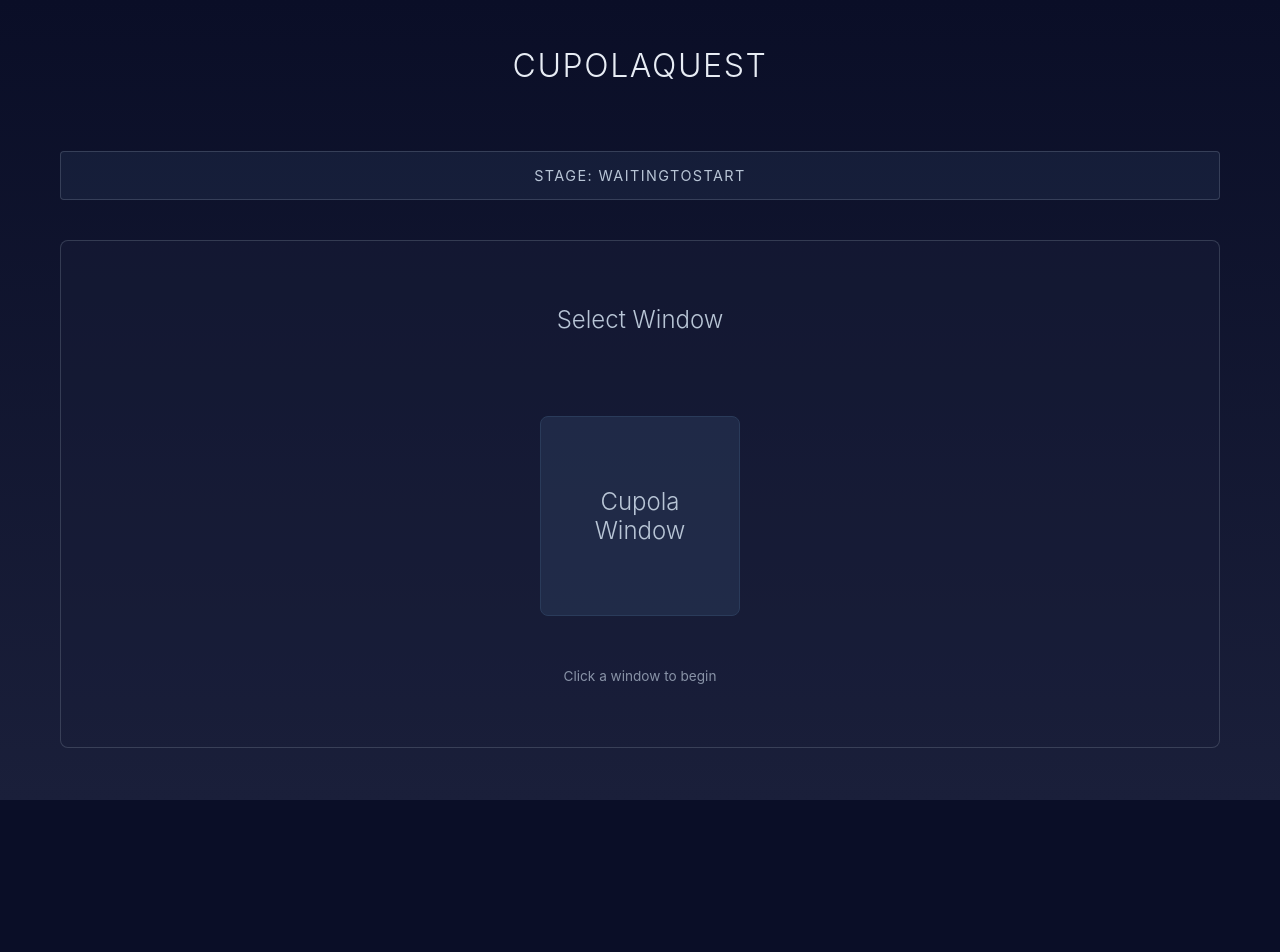
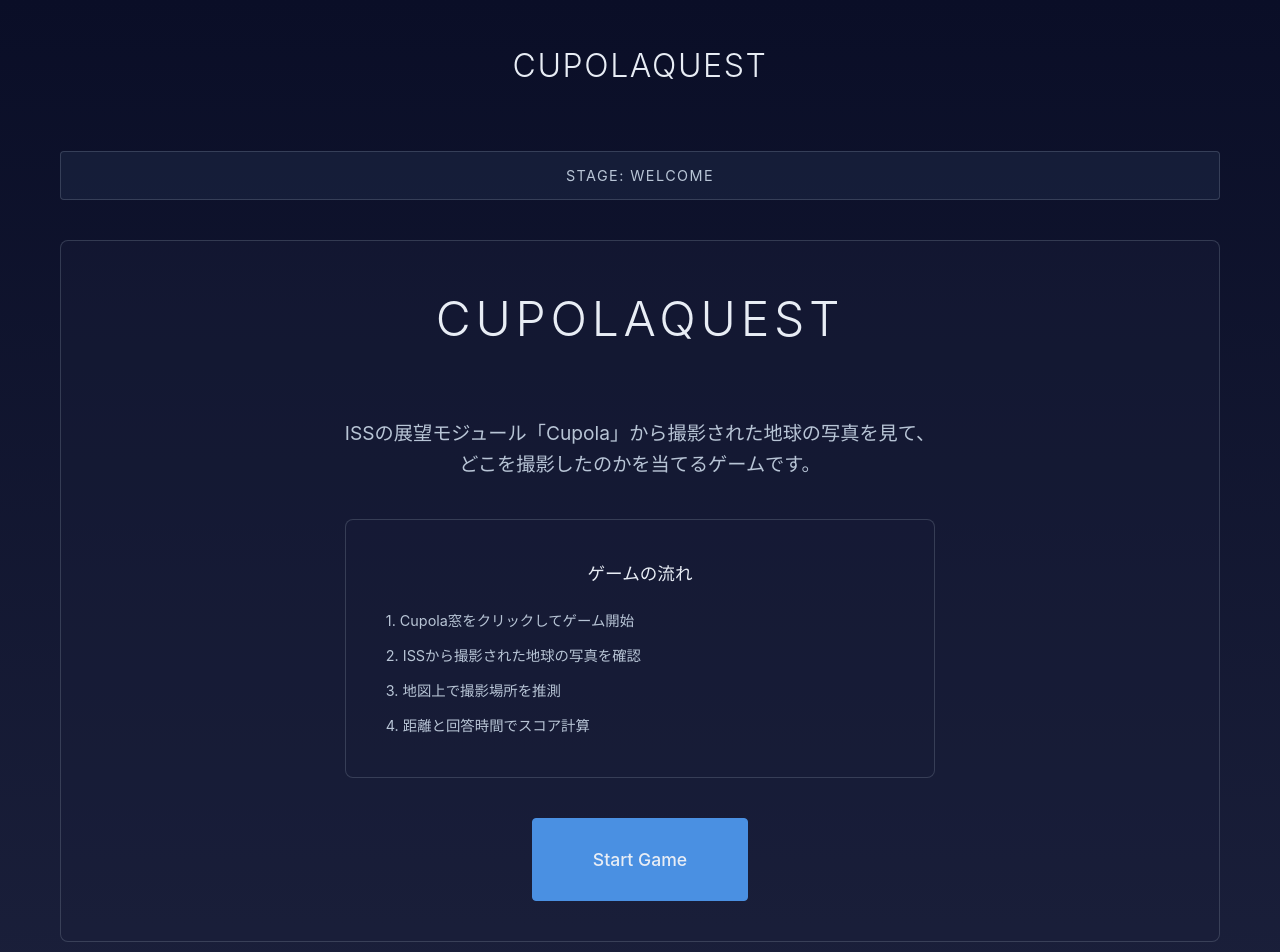
Before and after one commit to JeEonPark/Nasa-Space-App-Challenge-2025, a React (Vite) app: page / in a window 1280 px wide. Shown: the top 952 px of the page. Before the commit the page ends 800 px from the top, so only its background shows below. Built offline with nearby package versions, Linux system fonts and the light colour scheme.

Commit message:
スタート画面（ゲーム開始時に1度だけ表示される）の実装

```diff
--- a/src/App.tsx
+++ b/src/App.tsx
@@ -1,3 +1,4 @@
+import Welcome from './components/Welcome';
 import WindowSelector from './components/WindowSelector';
 import ZoomAnimation from './components/ZoomAnimation';
 import PhotoDisplay from './components/PhotoDisplay';
@@ -9,6 +10,7 @@ import { theme } from './styles/theme';
 function App() {
   const {
     gameState,
+    startWelcome,
     startGame,
     completeZoom,
     showMap,
@@ -51,6 +53,10 @@ function App() {
       </div>
 
       {/* ステージに応じてコンポーネント表示 */}
+      {gameState.gameStage === 'welcome' && (
+        <Welcome onStartGame={startWelcome} />
+      )}
+
       {gameState.gameStage === 'waitingToStart' && (
         <WindowSelector onWindowClick={startGame} />
       )}
--- /dev/null
+++ b/src/components/Welcome.tsx
@@ -0,0 +1,89 @@
+import { commonStyles, theme } from '../styles/theme';
+
+interface WelcomeProps {
+    onStartGame: () => void;
+}
+
+export default function Welcome({ onStartGame }: WelcomeProps) {
+    return (
+        <div style={commonStyles.container}>
+            <h1 style={{
+                fontSize: '3em',
+                fontWeight: '300',
+                color: theme.colors.starWhite,
+                marginBottom: theme.spacing.lg,
+                textTransform: 'uppercase',
+                letterSpacing: '0.1em'
+            }}>
+                CupolaQuest
+            </h1>
+
+            <div style={{
+                maxWidth: '600px',
+                margin: '0 auto',
+                textAlign: 'center'
+            }}>
+                <p style={{
+                    fontSize: '1.2em',
+                    color: theme.colors.starSilver,
+                    marginBottom: theme.spacing.xl,
+                    lineHeight: '1.6'
+                }}>
+                    ISSの展望モジュール「Cupola」から撮影された地球の写真を見て、
+                    <br />
+                    どこを撮影したのかを当てるゲームです。
+                </p>
+
+                <div style={{
+                    background: `${theme.colors.spaceBlue}40`,
+                    padding: theme.spacing.xl,
+                    borderRadius: theme.borderRadius.md,
+                    border: `1px solid ${theme.shadows.border}`,
+                    marginBottom: theme.spacing.xl
+                }}>
+                    <h3 style={{
+                        fontSize: '1.1em',
+                        color: theme.colors.starWhite,
+                        marginBottom: theme.spacing.md
+                    }}>
+                        ゲームの流れ
+                    </h3>
+                    <div style={{
+                        display: 'flex',
+                        flexDirection: 'column',
+                        gap: theme.spacing.sm,
+                        textAlign: 'left'
+                    }}>
+                        <p style={{ color: theme.colors.starSilver, fontSize: '0.9em' }}>
+                            1. Cupola窓をクリックしてゲーム開始
+                        </p>
+                        <p style={{ color: theme.colors.starSilver, fontSize: '0.9em' }}>
+                            2. ISSから撮影された地球の写真を確認
+                        </p>
+                        <p style={{ color: theme.colors.starSilver, fontSize: '0.9em' }}>
+                            3. 地図上で撮影場所を推測
+                        </p>
+                        <p style={{ color: theme.colors.starSilver, fontSize: '0.9em' }}>
+                            4. 距離と回答時間でスコア計算
+                        </p>
+                    </div>
+                </div>
+
+                <button
+                    onClick={onStartGame}
+                    style={{
+                        ...commonStyles.button,
+                        padding: `${theme.spacing.lg} ${theme.spacing.xxl}`,
+                        fontSize: '1.1em',
+                        fontWeight: '500',
+                        background: theme.colors.accentBlue,
+                        border: `1px solid ${theme.colors.accentBlue}`,
+                        minWidth: '200px'
+                    }}
+                >
+                    Start Game
+                </button>
+            </div>
+        </div>
+    );
+}
--- a/src/hooks/useGameState.ts
+++ b/src/hooks/useGameState.ts
@@ -9,10 +9,17 @@ export function useGameState() {
         userAnswer: null,
         score: null,
         answerTime: null,
-        gameStage: 'waitingToStart'
+        gameStage: 'welcome'
     });
 
     const [gameStartTime, setGameStartTime] = useState<number | null>(null);
+
+    const startWelcome = () => {
+        setGameState({
+            ...gameState,
+            gameStage: 'waitingToStart'
+        });
+    };
 
     const startGame = () => {
         const randomQuestion = getRandomQuestion();
@@ -84,6 +91,7 @@ export function useGameState() {
 
     return {
         gameState,
+        startWelcome,
         startGame,
         completeZoom,
         showMap,
--- a/src/types.ts
+++ b/src/types.ts
@@ -21,6 +21,7 @@ export interface UserAnswer {
 
 // ゲームステージ
 export type GameStage =
+    | 'welcome'             // スタート画面（初回のみ）
     | 'waitingToStart'      // 開始を待機中
     | 'zoomingToPhoto'      // 写真にズーム中
     | 'viewingPhoto'        // 写真を表示中
```
